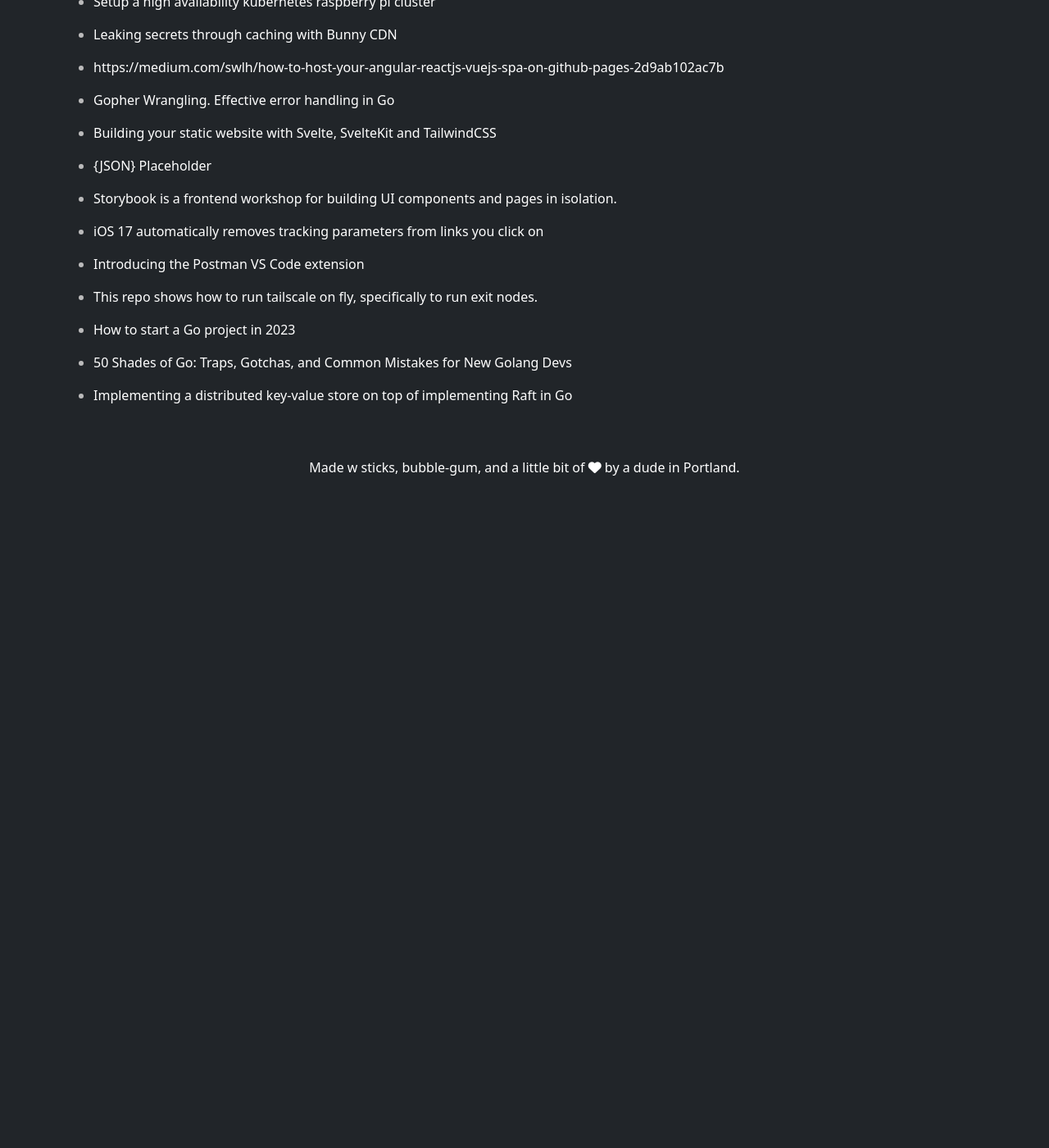
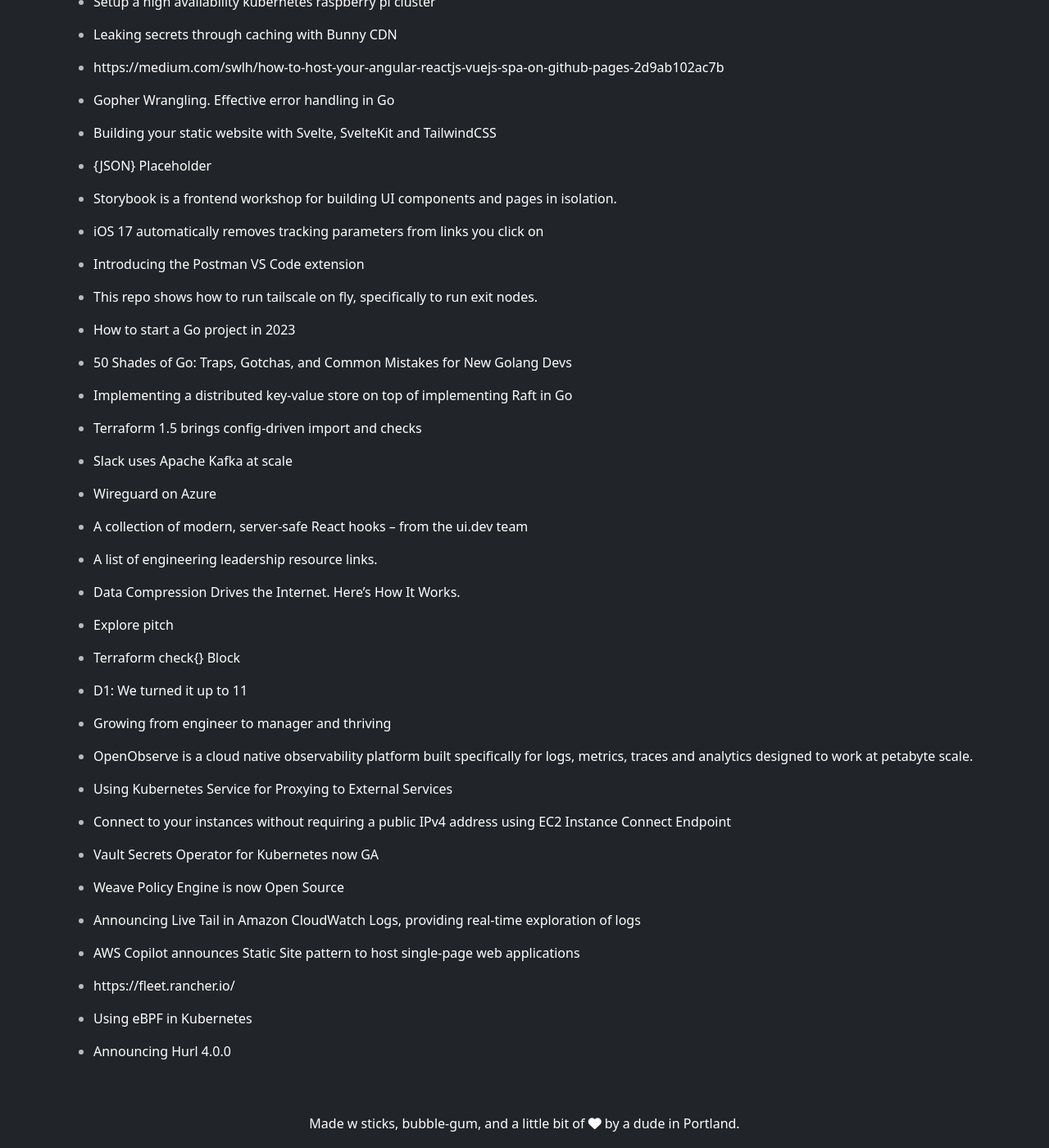
Before and after one commit to rayterrill/tacticalnerdery.com.old, a Jekyll site: the page built from _posts/2023-7-3-interesting-articles.md, in a window 1280 px wide and 1400 px high, scrolled down 1605 px. Shown: the whole window at 82% size. Built offline with Jekyll 4.4.1, drawn with Linux system fonts in a browser that asks for light colours; nearby versions of some CDN libraries; before the commit the page ends 2235 px from its top, so only the background shows below that.

Commit message:
Update 2023-7-3-interesting-articles.md

```diff
--- a/_posts/2023-7-3-interesting-articles.md
+++ b/_posts/2023-7-3-interesting-articles.md
@@ -98,3 +98,43 @@ categories: tech
 * [50 Shades of Go: Traps, Gotchas, and Common Mistakes for New Golang Devs](http://devs.cloudimmunity.com/gotchas-and-common-mistakes-in-go-golang/)
 
 * [Implementing a distributed key-value store on top of implementing Raft in Go](https://notes.eatonphil.com/2023-05-25-raft.html)
+
+* [Terraform 1.5 brings config-driven import and checks](https://www.hashicorp.com/blog/terraform-1-5-brings-config-driven-import-and-checks)
+
+* [Slack uses Apache Kafka at scale](https://twitter.com/bdkozlovski/status/1661700334157430784?s=43&t=1W4M2e8Opr-93iM1M6CgPA)
+
+* [Wireguard on Azure](https://prabeshthapa.medium.com/wireguard-on-azure-4a625bf350bf)
+
+* [A collection of modern, server-safe React hooks – from the ui.dev team](https://usehooks.com/)
+
+* [A list of engineering leadership resource links.](https://github.com/ryanburgess/engineer-manager)
+
+* [Data Compression Drives the Internet. Here’s How It Works.](https://www.quantamagazine.org/how-lossless-data-compression-works-20230531/)
+
+* [Explore pitch](https://learningmusic.ableton.com/notes-and-scales/notes-and-scales.html)
+
+* [Terraform check{} Block](https://unfriendlygrinch.info/posts/terraform-check-block/?mkt_tok=ODQ1LVpMRi0xOTEAAAGLzdHtiMUR6KKpIhKZTLI5tQYRAPWAsAWNl2RqjIv575T4KqK4gJDQALg4fX_rTgmP9-kIBlZLVgoYtoA2J533M6_Ch6bgBMpntx8F0NhDho82aA)
+
+* [D1: We turned it up to 11](https://blog.cloudflare.com/d1-turning-it-up-to-11/)
+
+* [Growing from engineer to manager and thriving](https://newsletter.eng-leadership.com/p/growing-from-engineer-to-manager)
+
+* [OpenObserve is a cloud native observability platform built specifically for logs, metrics, traces and analytics designed to work at petabyte scale.](https://github.com/openobserve/openobserve)
+
+* [Using Kubernetes Service for Proxying to External Services](https://kristhecodingunicorn.com/post/k8s_proxy_svc/)
+
+* [Connect to your instances without requiring a public IPv4 address using EC2 Instance Connect Endpoint](https://docs.aws.amazon.com/AWSEC2/latest/UserGuide/Connect-using-EC2-Instance-Connect-Endpoint.html)
+
+* [Vault Secrets Operator for Kubernetes now GA](https://www.hashicorp.com/blog/vault-secrets-operator-for-kubernetes-now-ga)
+
+* [Weave Policy Engine is now Open Source](https://www.weave.works/blog/weave-policy-engine-is-now-open-source)
+
+* [Announcing Live Tail in Amazon CloudWatch Logs, providing real-time exploration of logs](https://aws.amazon.com/about-aws/whats-new/2023/06/live-tail-amazon-cloudwatch-logs/)
+
+* [AWS Copilot announces Static Site pattern to host single-page web applications](https://aws.amazon.com/about-aws/whats-new/2023/05/aws-copilot-static-site-pattern-single-page-web-applications/)
+
+* [https://fleet.rancher.io/](https://fleet.rancher.io/)
+
+* [Using eBPF in Kubernetes](https://kubernetes.io/blog/2017/12/using-ebpf-in-kubernetes/)
+
+* [Announcing Hurl 4.0.0](https://hurl.dev/blog/2023/06/30/announcing-hurl-4.0.0.html)
```
